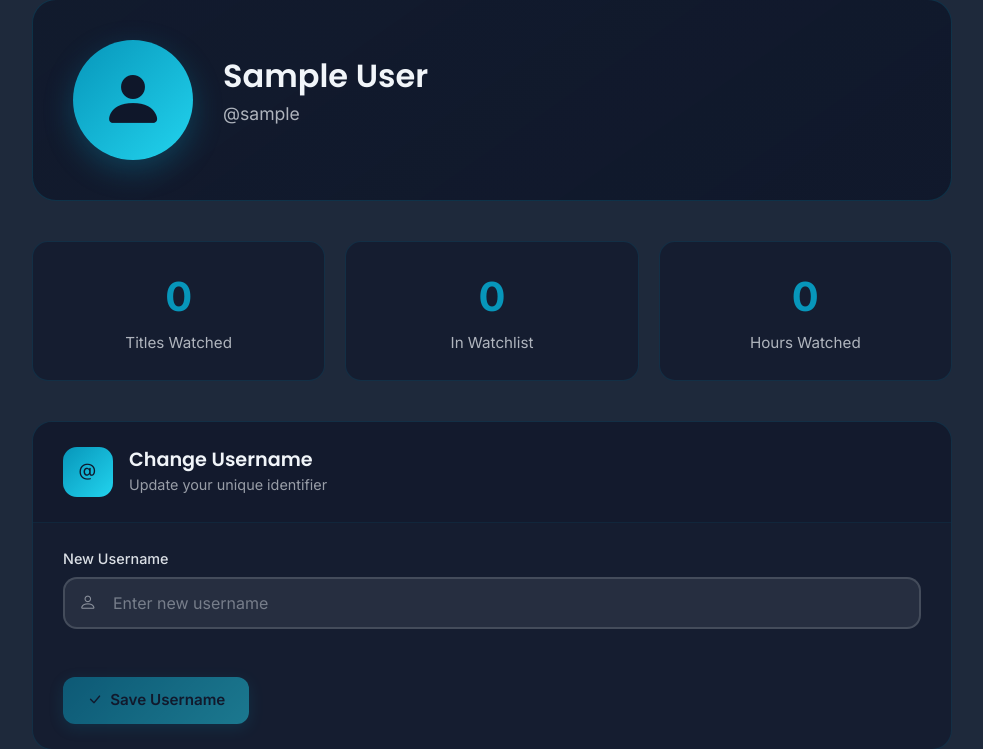
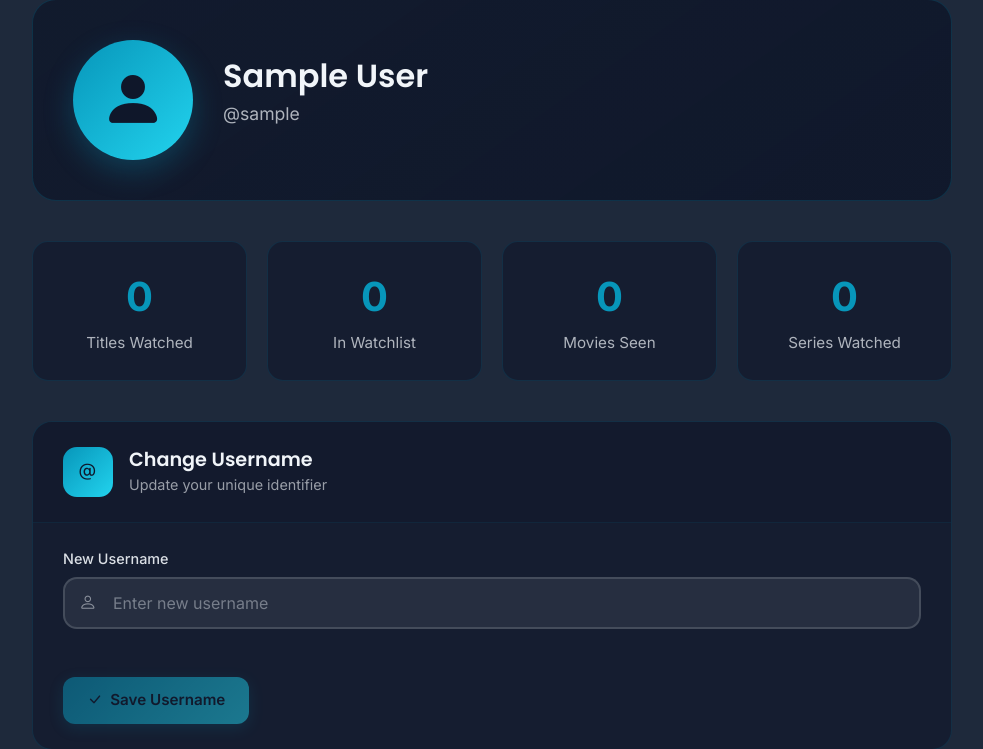
Before and after one commit to huger6/Filseries, a Flask app: page /user in a window 1280 px wide. Shown: the part 121-870 px from the top of the page, without its empty margins (148-1131 px from the left). Run offline with Flask 3, Linux system fonts and the light colour scheme; the visitor is signed in with stand-in values (Sample User, id 1); data comes from the database, SQL or seed files in the repository; some web fonts are replaced.

Commit message:
Permanent session (30 days) + user  statistics completed

```diff
--- a/app/__init__.py
+++ b/app/__init__.py
@@ -5,6 +5,7 @@ from app.extensions import app, login_manager, db
 from app.routes import blueprints
 from app.utils.converters import MediaTypeConverter
 from app.services.db import get_user_pfp
+from datetime import timedelta
 
 
 @login_manager.user_loader
@@ -39,5 +40,6 @@ def create_app():
 
     login_manager.init_app(app)
     login_manager.login_view = "auth.login"  # Redirects to login if user not logged in
+    app.config["PERMANENT_SESSION_LIFETIME"] = timedelta(days=30)
 
     return app
--- a/app/routes/auth.py
+++ b/app/routes/auth.py
@@ -3,6 +3,7 @@ from flask_login import login_required, current_user, login_user, logout_user
 from app.validations import validateRegister, validateLogin, validateUsername, validatePassword, validatePasswordConfirm
 from app.exceptions import RegisterError, LoginError, AuthError
 from app.services.db import register_new_user, get_user_pfp, update_user_pfp, username_available, change_user_username as db_change_username, change_user_password
+from app.services.db.user_stats import get_user_stats
 from app.utils.valid_next_page import enpoint_is_valid, is_safe_url
 from app.extensions import bcrypt
 
@@ -20,7 +21,7 @@ def login():
 
         try:
             user = validateLogin(username, pw)
-            login_user(user)
+            login_user(user, remember=True)
 
             # Redirect to next page if provided, otherwise home
             next_page = request.args.get('next')
@@ -153,6 +154,24 @@ def user():
     has_pfp = get_user_pfp(current_user.get_id()) is not None
     return render_template("user.html", page="user", has_pfp=has_pfp)
 
+@auth_bp.route("/user/stats", methods=["GET"])
+@login_required
+def get_user_statistics():
+    """Return user statistics as JSON for the profile page"""
+    stats = get_user_stats(current_user.id)
+
+    titles_watched = stats.get("movies_seen", 0) + stats.get("series_watched", 0)
+    in_watchlist = stats.get("movies_watchlist", 0) + stats.get("series_watchlist", 0)
+
+    return jsonify({
+        "titles_watched": titles_watched,
+        "in_watchlist": in_watchlist,
+        "movies_seen": stats.get("movies_seen", 0),
+        "series_watched": stats.get("series_watched", 0),
+        "movies_watchlist": stats.get("movies_watchlist", 0),
+        "series_watchlist": stats.get("series_watchlist", 0)
+    })
+
 @auth_bp.route("/user/profile-picture", methods=["GET"])
 @login_required
 def get_profile_picture():
--- a/app/static/js/user.js
+++ b/app/static/js/user.js
@@ -1,4 +1,28 @@
 document.addEventListener('DOMContentLoaded', () => {
+    // =========================
+    // User Stats
+    // =========================
+    fetchUserStats();
+
+    async function fetchUserStats() {
+        try {
+            const response = await fetch(userStatsUrl);
+            if (!response.ok) throw new Error('Failed to fetch stats');
+            const data = await response.json();
+
+            document.getElementById('stat-titles-watched').textContent = data.titles_watched ?? 0;
+            document.getElementById('stat-in-watchlist').textContent = data.in_watchlist ?? 0;
+            document.getElementById('stat-movies-seen').textContent = data.movies_seen ?? 0;
+            document.getElementById('stat-series-watched').textContent = data.series_watched ?? 0;
+        } catch (error) {
+            console.error('Error fetching user stats:', error);
+            document.getElementById('stat-titles-watched').textContent = 0;
+            document.getElementById('stat-in-watchlist').textContent = 0;
+            document.getElementById('stat-movies-seen').textContent = 0;
+            document.getElementById('stat-series-watched').textContent = 0;
+        }
+    }
+
     // =========================
     // Avatar Upload
     // =========================
--- a/app/templates/auth/user.html
+++ b/app/templates/auth/user.html
@@ -17,6 +17,7 @@
         checkUsernameUrl = "{{url_for('auth.check_username_availability')}}";
         updateUsernameUrl = "{{url_for('auth.update_username')}}";
         changePasswordUrl = "{{url_for('auth.change_password')}}";
+        userStatsUrl = "{{url_for('auth.get_user_statistics')}}";
     </script>
 {% endblock %}
 
@@ -47,16 +48,20 @@
         <!-- Stats Section -->
         <div class="user-stats">
             <div class="stat-card">
-                <div class="stat-number">0</div>
+                <div class="stat-number" id="stat-titles-watched">-</div>
                 <div class="stat-label">Titles Watched</div>
             </div>
             <div class="stat-card">
-                <div class="stat-number">0</div>
+                <div class="stat-number" id="stat-in-watchlist">-</div>
                 <div class="stat-label">In Watchlist</div>
             </div>
             <div class="stat-card">
-                <div class="stat-number">0</div>
-                <div class="stat-label">Hours Watched</div>
+                <div class="stat-number" id="stat-movies-seen">-</div>
+                <div class="stat-label">Movies Seen</div>
+            </div>
+            <div class="stat-card">
+                <div class="stat-number" id="stat-series-watched">-</div>
+                <div class="stat-label">Series Watched</div>
             </div>
         </div>
 
```
